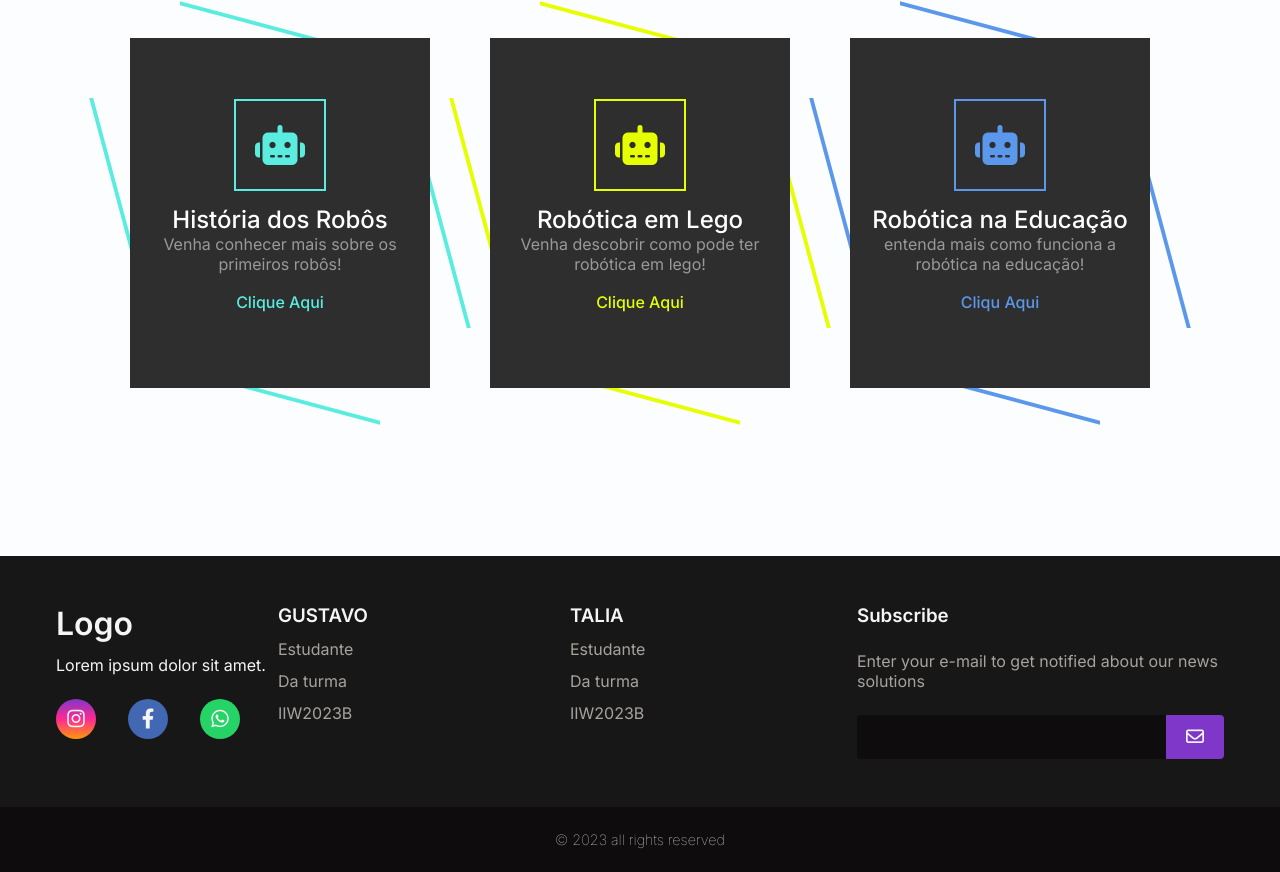
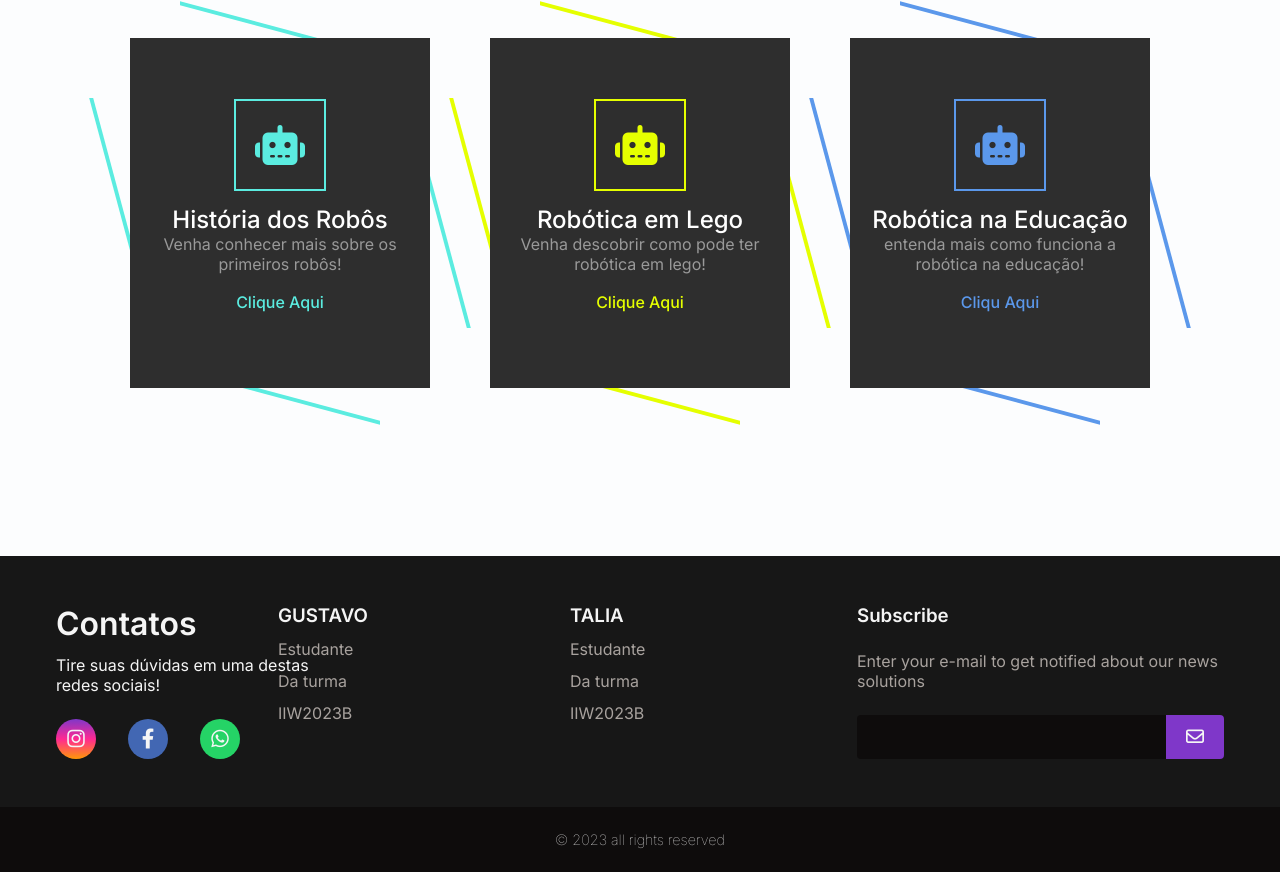
Before and after one commit to Gustavoecorreia/robotica, a plain HTML site: page robo.html in a window 1280 px wide. Shown: the part 4439-5311 px from the top of the page. Drawn offline with nearby package versions, Linux system fonts and the light colour scheme.

Commit message:
ota edit

```diff
--- a/robo.html
+++ b/robo.html
@@ -178,8 +178,8 @@
     <footer id="footer">
         <div id="footer_content">
             <div id="footer_contacts">
-                <h1>Logo</h1>
-                <p>Lorem ipsum dolor sit amet.</p>
+                <h1>Contatos</h1>
+                <p>Tire suas dúvidas em uma destas redes sociais!</p>
 
                 <div id="footer_social_media">
                   <a href="https://www.instagram.com/osilva_045/" class="footer-link" id="instagram">
```
